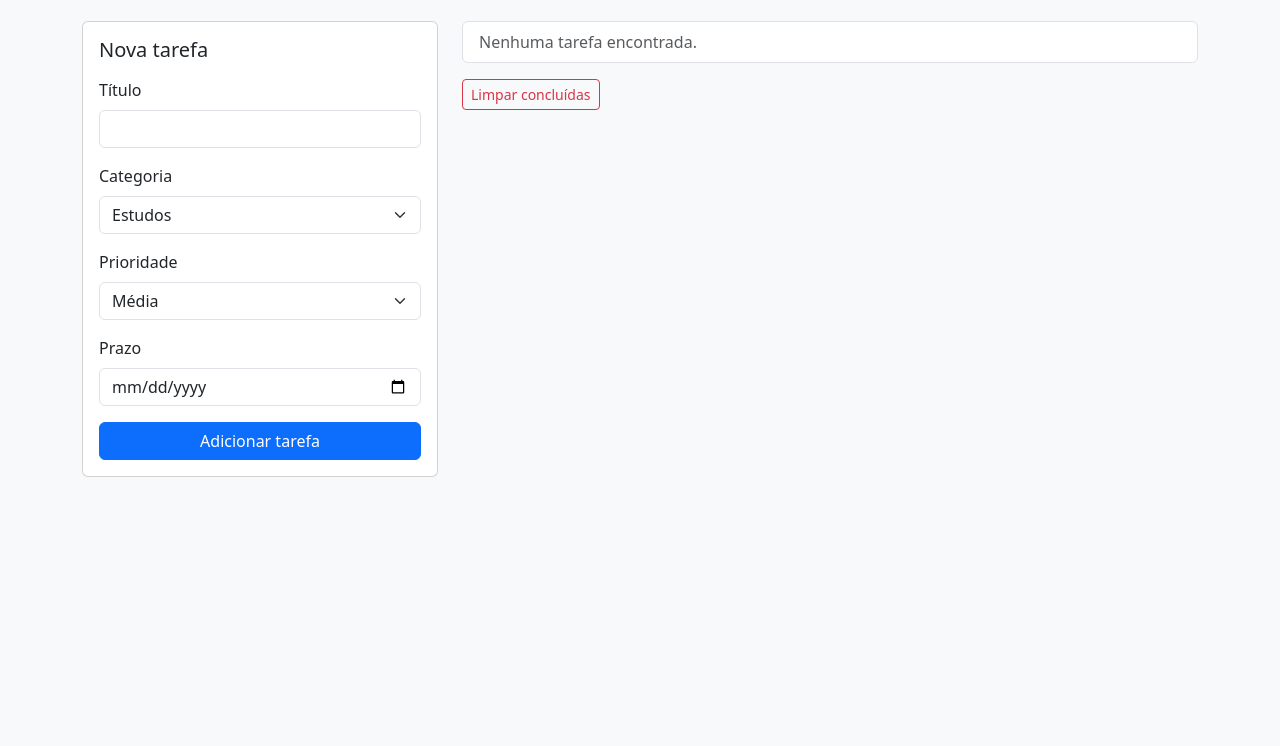
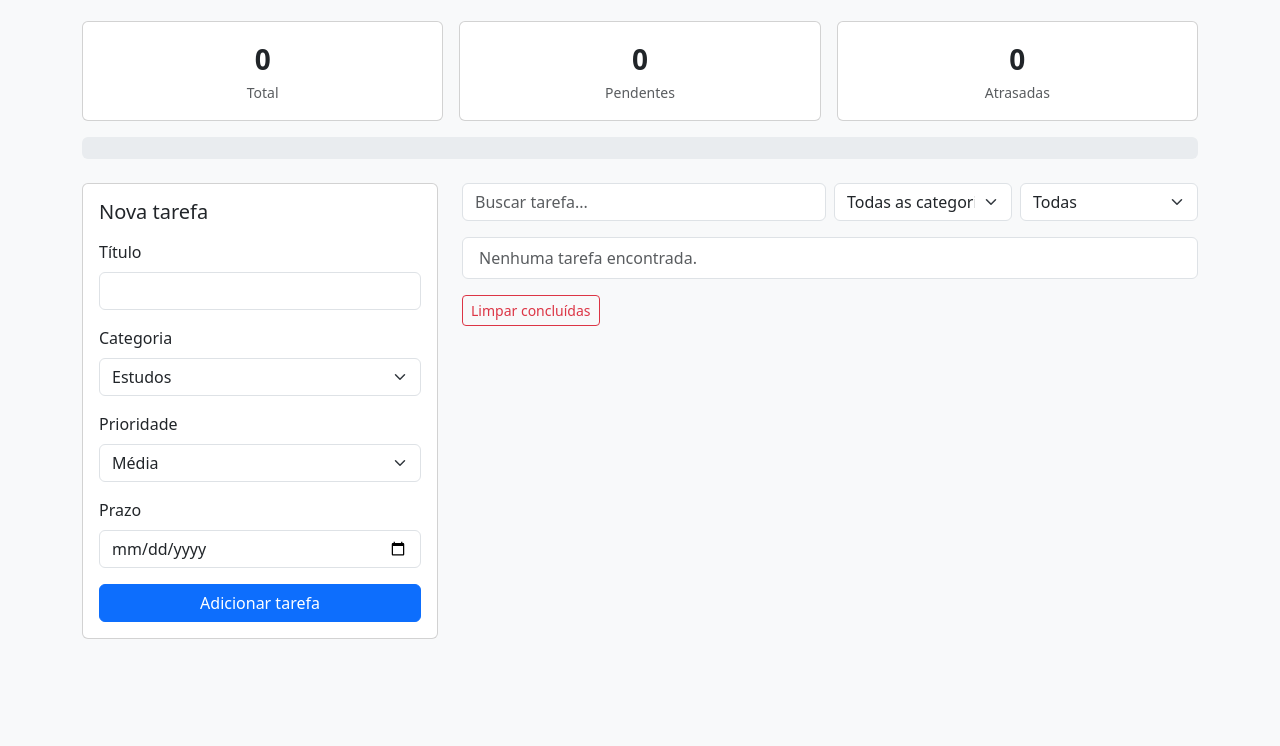
Before and after one commit to alexsandercl/TaskBoard, a plain HTML site: page index.html in a window 1280 px wide. Shown: the part 54-800 px from the top of the page. Drawn offline with nearby package versions, Linux system fonts and the light colour scheme.

Commit message:
Adiciona busca, filtros, resumo, barra de progress e modo escuro

```diff
--- a/index.html
+++ b/index.html
@@ -1,5 +1,5 @@
 <!DOCTYPE html>
-<html lang="pt-BR">
+<html lang="pt-BR" data-bs-theme="light">
 <head>
   <meta charset="UTF-8">
   <meta name="viewport" content="width=device-width, initial-scale=1">
@@ -12,10 +12,36 @@
   <nav class="navbar border-bottom">
     <div class="container">
       <span class="navbar-brand fw-bold mb-0 h1">TaskBoard</span>
+      <button id="btn-tema" class="btn btn-sm btn-outline-secondary">Modo escuro</button>
     </div>
   </nav>
 
   <main class="container py-4">
+
+    <!-- Resumo -->
+    <section class="row g-3 mb-4">
+      <div class="col-4">
+        <div class="card text-center"><div class="card-body py-3">
+          <div class="fs-3 fw-bold" id="total">0</div><small class="text-muted">Total</small>
+        </div></div>
+      </div>
+      <div class="col-4">
+        <div class="card text-center"><div class="card-body py-3">
+          <div class="fs-3 fw-bold" id="pendentes">0</div><small class="text-muted">Pendentes</small>
+        </div></div>
+      </div>
+      <div class="col-4">
+        <div class="card text-center"><div class="card-body py-3">
+          <div class="fs-3 fw-bold" id="atrasadas">0</div><small class="text-muted">Atrasadas</small>
+        </div></div>
+      </div>
+      <div class="col-12">
+        <div class="progress" style="height: 22px;">
+          <div id="progresso" class="progress-bar bg-success" style="width: 0%">0%</div>
+        </div>
+      </div>
+    </section>
+
     <div class="row g-4">
 
       <!-- Formulário -->
@@ -56,7 +82,29 @@
 
       <!-- Lista -->
       <section class="col-lg-8">
+        <div class="row g-2 mb-3">
+          <div class="col-md-6">
+            <input type="search" id="busca" class="form-control" placeholder="Buscar tarefa...">
+          </div>
+          <div class="col-6 col-md-3">
+            <select id="filtro-categoria" class="form-select">
+              <option value="">Todas as categorias</option>
+              <option>Estudos</option>
+              <option>Trabalho</option>
+              <option>Pessoal</option>
+            </select>
+          </div>
+          <div class="col-6 col-md-3">
+            <select id="filtro-status" class="form-select">
+              <option value="todas">Todas</option>
+              <option value="pendentes">Pendentes</option>
+              <option value="concluidas">Concluídas</option>
+            </select>
+          </div>
+        </div>
+
         <ul id="lista" class="list-group mb-3"></ul>
+
         <button id="btn-limpar" class="btn btn-sm btn-outline-danger">Limpar concluídas</button>
       </section>
     </div>
--- a/script.js
+++ b/script.js
@@ -7,6 +7,9 @@ const NOMES_PRIORIDADE = { 1: "Baixa", 2: "Média", 3: "Alta" };
 const formTarefa = document.getElementById("form-tarefa");
 const formEditar = document.getElementById("form-editar");
 const lista = document.getElementById("lista");
+const busca = document.getElementById("busca");
+const filtroCategoria = document.getElementById("filtro-categoria");
+const filtroStatus = document.getElementById("filtro-status");
 const modalEditar = new bootstrap.Modal(document.getElementById("modal-editar"));
 
 // ---------- Funções ----------
@@ -14,22 +17,56 @@ function salvar() {
   localStorage.setItem("tarefas", JSON.stringify(tarefas));
 }
 
+function hoje() {
+  return new Date().toISOString().slice(0, 10);
+}
+
+function estaAtrasada(t) {
+  return !t.feita && t.prazo && t.prazo < hoje();
+}
+
 function formatarData(data) {
   const [a, m, d] = data.split("-");
   return `${d}/${m}/${a}`;
 }
 
+function filtrar() {
+  const texto = busca.value.toLowerCase();
+  return tarefas
+    .filter(t => t.titulo.toLowerCase().includes(texto))
+    .filter(t => !filtroCategoria.value || t.categoria === filtroCategoria.value)
+    .filter(t => {
+      if (filtroStatus.value === "pendentes") return !t.feita;
+      if (filtroStatus.value === "concluidas") return t.feita;
+      return true;
+    })
+    // pendentes primeiro, depois maior prioridade
+    .sort((a, b) => a.feita - b.feita || b.prioridade - a.prioridade);
+}
+
+function atualizarResumo() {
+  const total = tarefas.length;
+  const feitas = tarefas.filter(t => t.feita).length;
+  const pct = total ? Math.round((feitas / total) * 100) : 0;
+
+  document.getElementById("total").textContent = total;
+  document.getElementById("pendentes").textContent = total - feitas;
+  document.getElementById("atrasadas").textContent = tarefas.filter(estaAtrasada).length;
+
+  const barra = document.getElementById("progresso");
+  barra.style.width = pct + "%";
+  barra.textContent = pct + "%";
+}
+
 function mostrar() {
   lista.innerHTML = "";
+  const visiveis = filtrar();
 
-  if (tarefas.length === 0) {
+  if (visiveis.length === 0) {
     lista.innerHTML = '<li class="list-group-item text-muted">Nenhuma tarefa encontrada.</li>';
   }
 
-  // pendentes primeiro, depois maior prioridade
-  const ordenadas = [...tarefas].sort((a, b) => a.feita - b.feita || b.prioridade - a.prioridade);
-
-  ordenadas.forEach(t => {
+  visiveis.forEach(t => {
     const li = document.createElement("li");
     li.className = `list-group-item borda-${t.prioridade}` + (t.feita ? " tarefa-concluida" : "");
     li.innerHTML = `
@@ -40,7 +77,7 @@ function mostrar() {
           <div class="mt-1">
             <span class="badge text-bg-secondary">${t.categoria}</span>
             <span class="badge text-bg-light border">Prioridade ${NOMES_PRIORIDADE[t.prioridade]}</span>
-            ${t.prazo ? `<span class="badge text-bg-info">Prazo: ${formatarData(t.prazo)}</span>` : ""}
+            ${t.prazo ? `<span class="badge ${estaAtrasada(t) ? "text-bg-danger" : "text-bg-info"}">${estaAtrasada(t) ? "Atrasada: " : "Prazo: "}${formatarData(t.prazo)}</span>` : ""}
           </div>
         </div>
         <div class="btn-group btn-group-sm">
@@ -52,6 +89,8 @@ function mostrar() {
     li.querySelector(".titulo").textContent = t.titulo;
     lista.appendChild(li);
   });
+
+  atualizarResumo();
 }
 
 // ---------- Eventos ----------
@@ -113,6 +152,8 @@ formEditar.addEventListener("submit", e => {
   modalEditar.hide();
 });
 
+[busca, filtroCategoria, filtroStatus].forEach(el => el.addEventListener("input", mostrar));
+
 document.getElementById("btn-limpar").addEventListener("click", () => {
   if (tarefas.some(t => t.feita) && confirm("Remover todas as tarefas concluídas?")) {
     tarefas = tarefas.filter(t => !t.feita);
@@ -121,4 +162,17 @@ document.getElementById("btn-limpar").addEventListener("click", () => {
   }
 });
 
+// Modo escuro (salvo no navegador)
+const btnTema = document.getElementById("btn-tema");
+function aplicarTema(tema) {
+  document.documentElement.setAttribute("data-bs-theme", tema);
+  btnTema.textContent = tema === "dark" ? "Modo claro" : "Modo escuro";
+  localStorage.setItem("tema", tema);
+}
+btnTema.addEventListener("click", () => {
+  const atual = document.documentElement.getAttribute("data-bs-theme");
+  aplicarTema(atual === "dark" ? "light" : "dark");
+});
+aplicarTema(localStorage.getItem("tema") || "light");
+
 mostrar();
```
